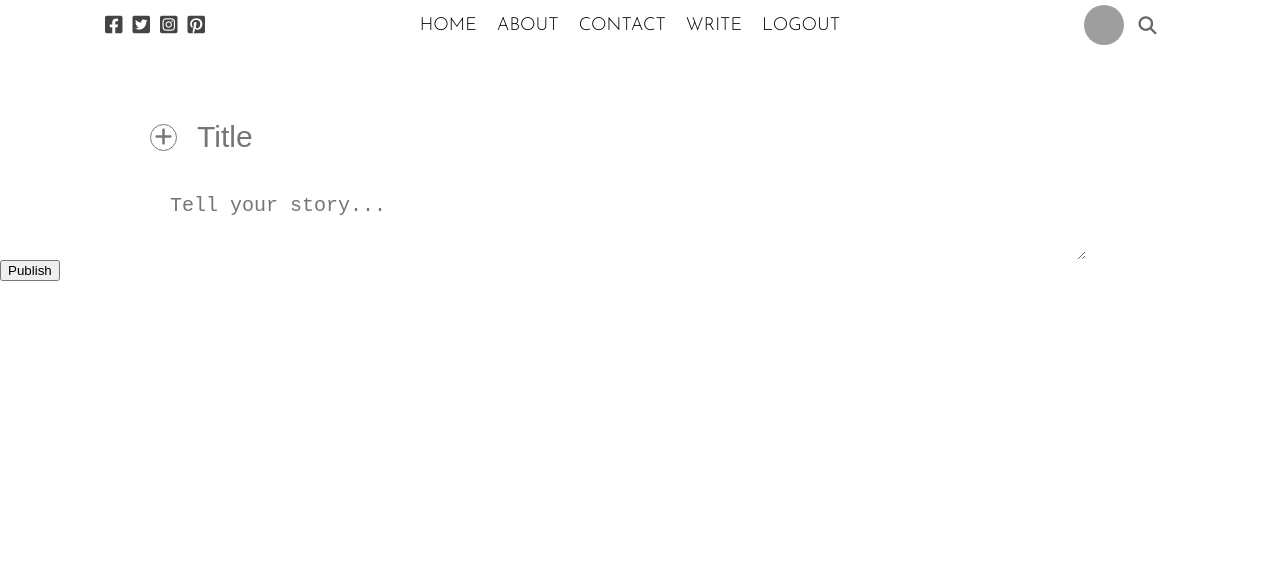
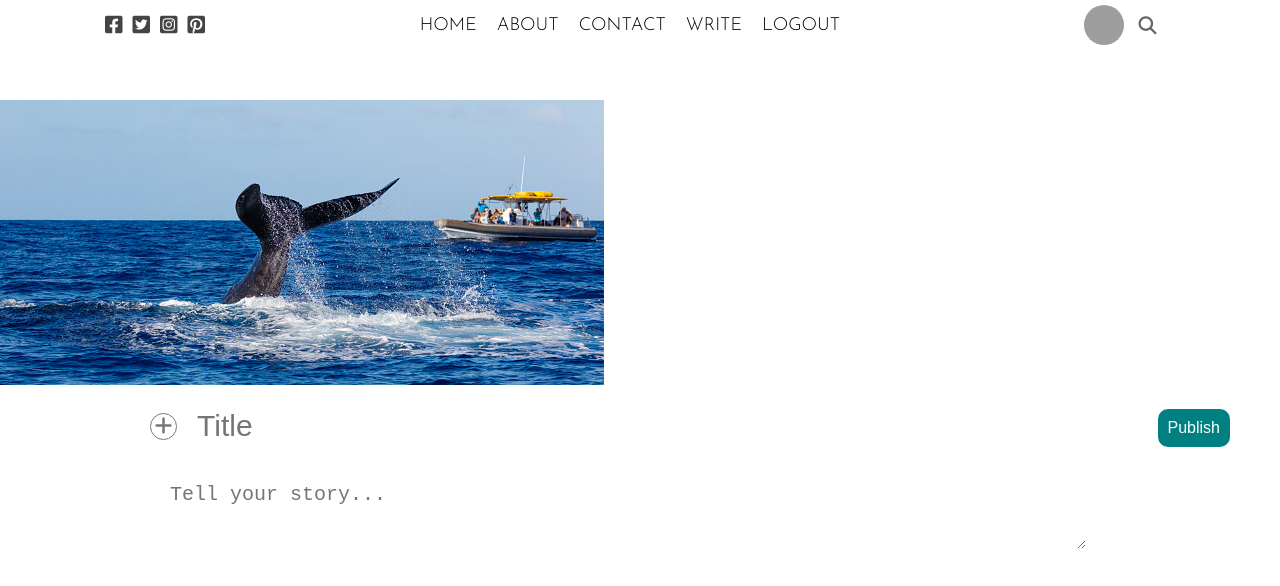
Before and after one commit to EvMad/react-frontend-sandbox, a React (Create React App) app: page / in a window 1280 px wide. Shown: the top 586 px of the page. Built offline with nearby package versions, Linux system fonts and the light colour scheme; grey boxes are pictures that could not be loaded.

Commit message:
added write page image

```diff
--- a/src/pages/write/Write.jsx
+++ b/src/pages/write/Write.jsx
@@ -4,6 +4,7 @@ import "./write.css";
 export default function Write() {
     return (
         <div className="write">
+            <img className="writeImg" src="istockphoto-946355244-170667a.jpg" alt="whale watching"></img>
             <form className="writeForm">
                 <div className="writeFormGroup">
                     <label htmlFor="fileInput">
--- a/src/pages/write/write.css
+++ b/src/pages/write/write.css
@@ -3,7 +3,7 @@
 }
 
 .writeForm {
-
+    position: relative;
 }
 
 .writeFormGroup {
@@ -42,4 +42,14 @@
 
 .writeSubmit {
     position: absolute;
+    top: 20px;
+    right: 50px;
+    color: white;
+    background-color: teal;
+    padding: 10px;
+    border: none;
+    border-radius: 10px;
+    cursor: pointer;
+    font-size: 16px;
+
 }
```
Also changed, not shown: public/istockphoto-946355244-170667a.jpg (added).
